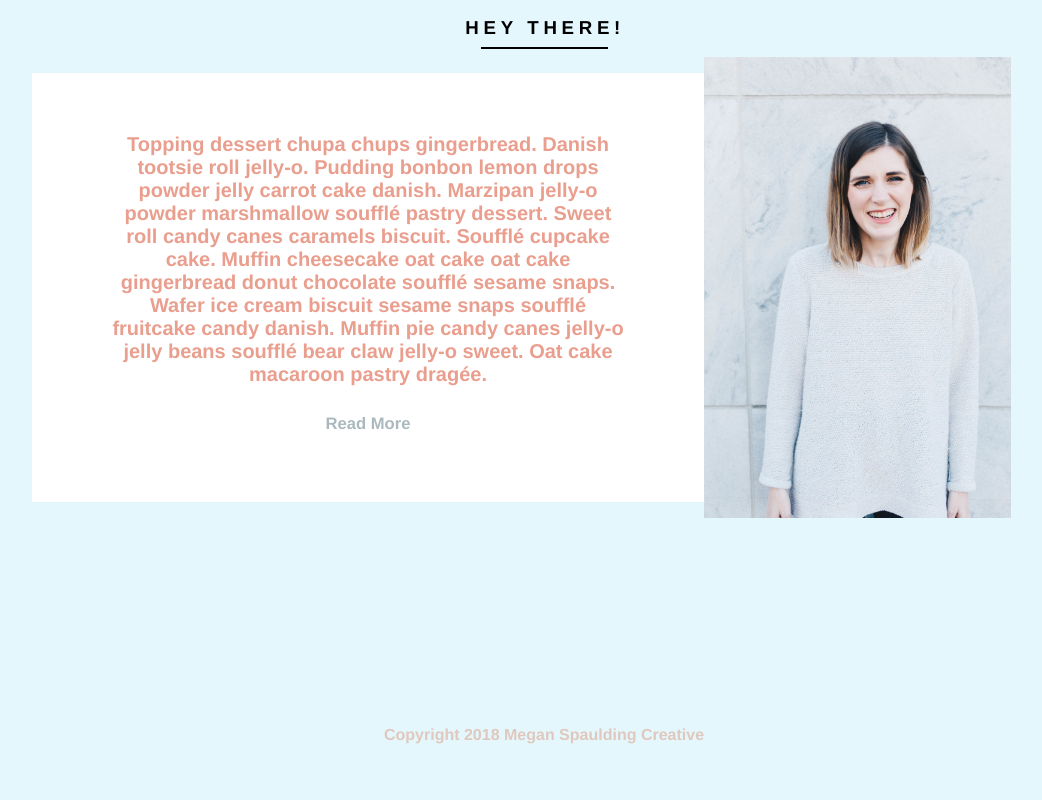
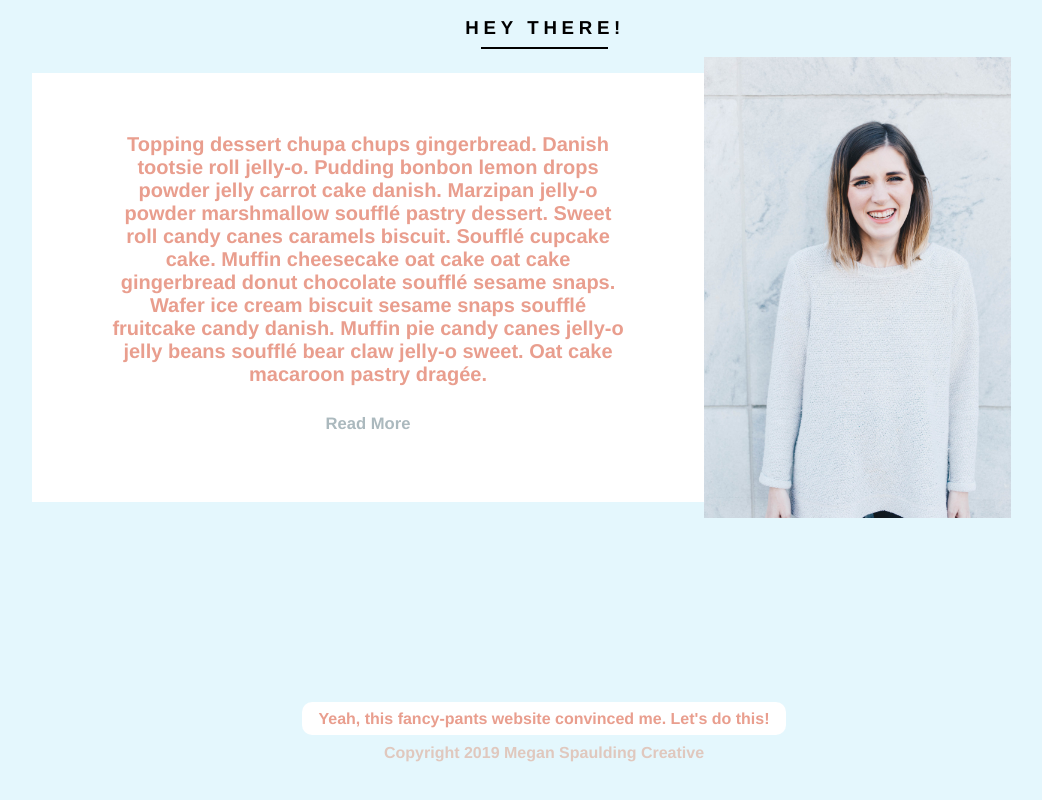
Before and after one commit to meganspauldingdev/meganspauldingdev.github.io, a React (Create React App) app: page / in a window 1280 px wide. Shown: the part 2794-3594 px from the top of the page, without its empty margins (96-1138 px from the left). Built offline with nearby package versions, Linux system fonts and the light colour scheme; a web font is replaced by a local one.

Commit message:
Added year logic to copyright, and a CTA to the footer.

```diff
--- a/src/App.css
+++ b/src/App.css
@@ -211,3 +211,10 @@ footer{
   color: #e0c8be;
   margin-bottom: 5em;
 }
+
+.CTA-home{
+  background-color: white;
+  color: #e99e8e;
+  padding: .5em 1em;
+  border-radius: 10px;
+}
--- a/src/components/Footer.js
+++ b/src/components/Footer.js
@@ -1,12 +1,17 @@
 import React, { Component } from 'react';
 import Headshot from '../img/headshot.jpg'
+import {Link} from 'react-router-dom'
+
 
 class Footer extends Component {
 
 	render() {
+		const year = (new Date()).getFullYear();
+
 		return(
 			<footer>
-				<p>Copyright 2018 Megan Spaulding Creative</p>
+				<Link to='/contact' className="CTA-home">Yeah, this fancy-pants website convinced me. Let's do this!</Link>
+				<p>Copyright {year} Megan Spaulding Creative</p>
 			</footer>
 		)
 	}
```
